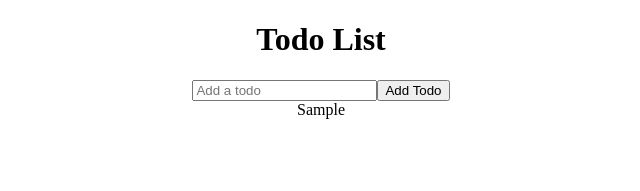
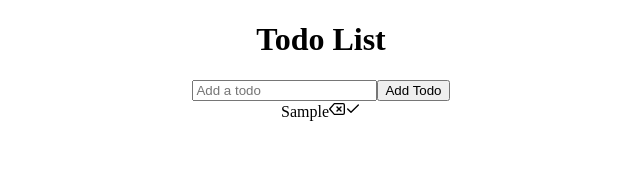
Before and after one commit to pesto-students/p1-ketan-godwale-KetanGadwale, a React (Create React App) app in the folder Week-9/todo-app/: page / in a window 1280 px wide. Both pictures are taken after typing "Sample" into the empty fields and a click on the button "Add Todo". Shown: the top 191 px of the page, without its empty margins (319-959 px from the left). Built offline with nearby package versions, Linux system fonts and the light colour scheme.

Commit message:
TodoList - removeTodo added

```diff
--- a/Week-9/todo-app/src/App.js
+++ b/Week-9/todo-app/src/App.js
@@ -14,15 +14,25 @@ function App() {
         let todo = { id: id, name: input, completed: false };
         let newTodos = [todo, ...todos];
         setTodos(newTodos);
-        console.log(newTodos);
     };
+
+    const removeTodo = (id) => {
+        let newTodos = [...todos].filter((todo) => todo.id !== id);
+        setTodos(newTodos);
+    };
+
+    const markTodo = (id) => {};
 
     return (
         <div className='App'>
             <h1>Todo List</h1>
             <TodoForm addTodo={addTodo} />
             {todos.map((todo) => (
-                <TodoItem todo={todo} />
+                <TodoItem
+                    todo={todo}
+                    removeTodo={removeTodo}
+                    markTodo={markTodo}
+                />
             ))}
         </div>
     );
--- a/Week-9/todo-app/src/components/TodoItem.js
+++ b/Week-9/todo-app/src/components/TodoItem.js
@@ -1,9 +1,12 @@
 import React from 'react';
+import { FiDelete, FiCheck } from 'react-icons/fi';
 
-export default function TodoItem({ todo }) {
+export default function TodoItem({ todo, removeTodo, markTodo }) {
     return (
-        <div className='todo-item' key={todo.id}>
+        <div key={todo.id} className='todo-item'>
             {todo.name}
+            <FiDelete className='icon' onClick={() => removeTodo(todo.id)} />
+            <FiCheck className='icon' onClick={() => markTodo(todo.id)} />
         </div>
     );
 }
```
